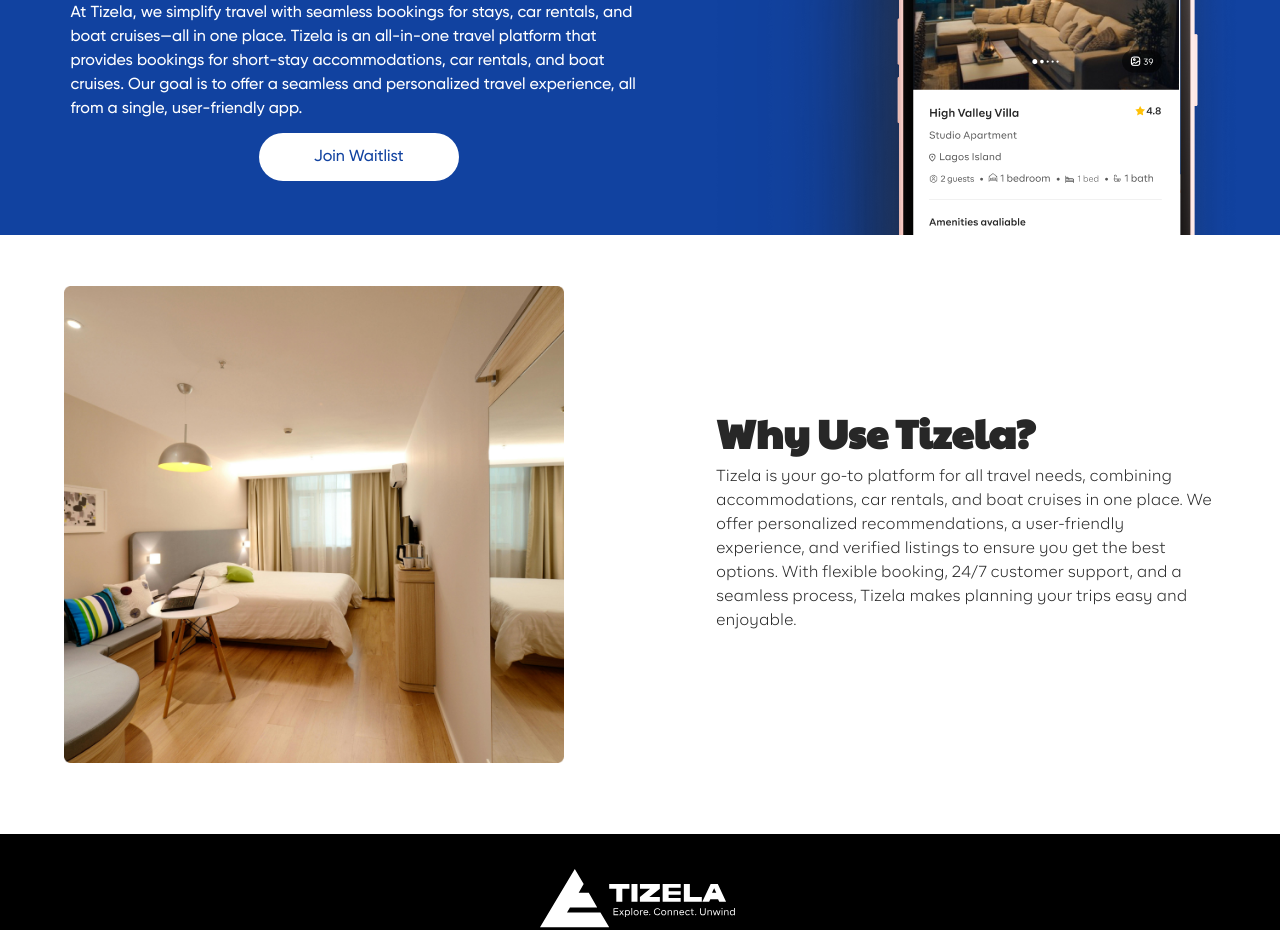
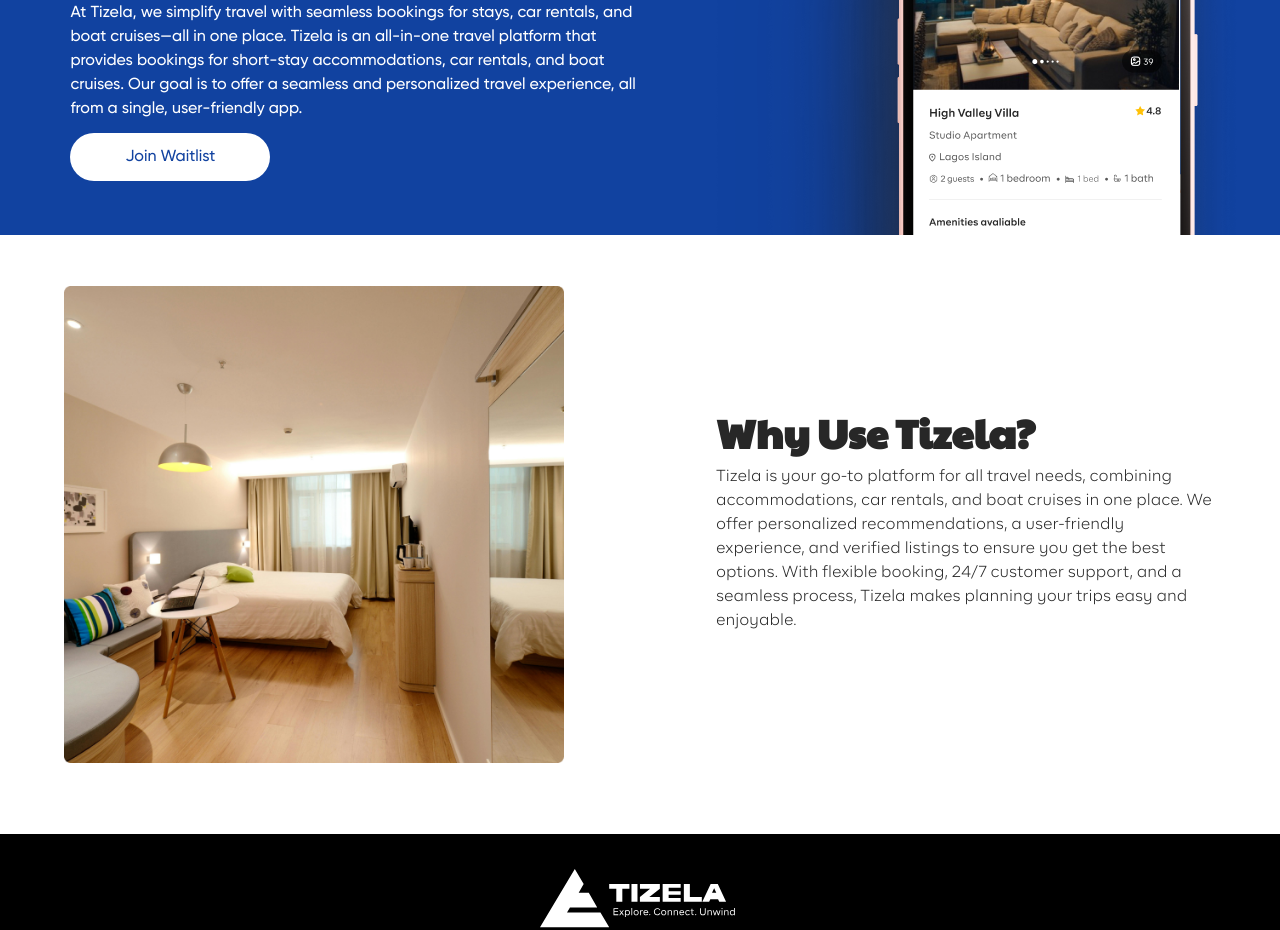
Before and after one commit to Tizela/landing-page, a Next.js app: page / in a window 1280 px wide. Shown: the part 1480-2410 px from the top of the page. Built offline with nearby package versions, Linux system fonts and the light colour scheme; a web font is replaced by a local one.

Commit message:
design updates

```diff
--- a/app/ui/components/home/ComingSoon.tsx
+++ b/app/ui/components/home/ComingSoon.tsx
@@ -18,7 +18,7 @@ export default function ComingSoon() {
             user-friendly app.
           </p>
 
-          <div className="flex justify-center md:justify-left items-center md:items-left">
+          <div className="flex justify-center items-center md:justify-start md:items-start">
             <button className="bg-[#fff] text-[#1142A0] rounded-[40px] py-[12px] px-[24px] gilroy font-[500] text-[13px] md:text-[16px] w-[200px]">
               Join Waitlist
             </button>
```
